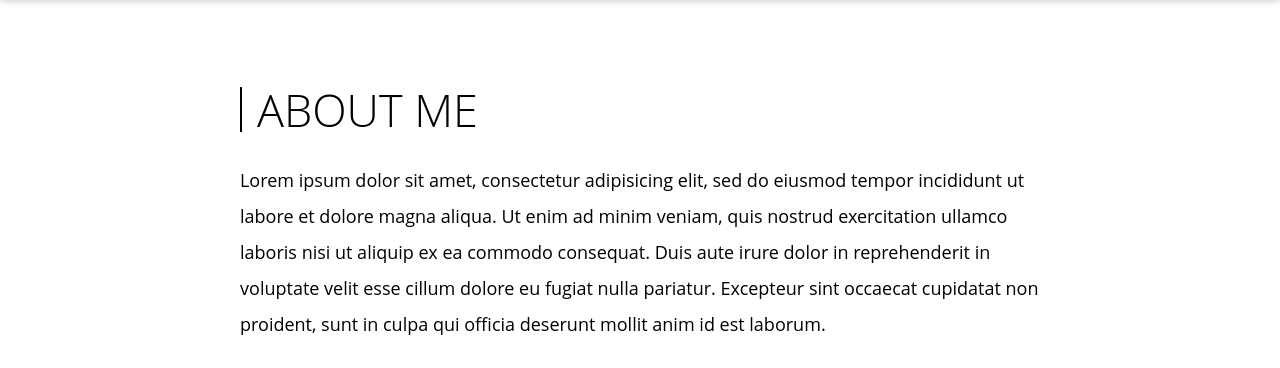
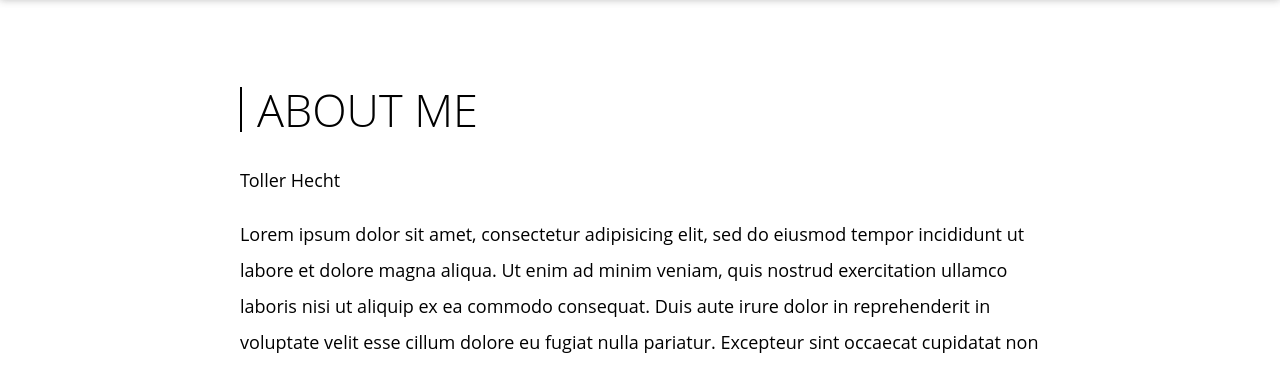
Before and after one commit to karabenemsi/AckerDemo, a plain HTML site: page index.html in a window 1280 px wide. Shown: the part 363-731 px from the top of the page. Drawn offline with Linux system fonts and the light colour scheme.

Commit message:
Neue Zeile

```diff
--- a/index.html
+++ b/index.html
@@ -25,6 +25,7 @@
     <main>
       <section>
         <h1>About Me</h1>
+        <p>Toller Hecht</p>
         <p>Lorem ipsum dolor sit amet, consectetur adipisicing elit, sed do eiusmod tempor incididunt ut labore et dolore magna aliqua. Ut enim ad minim veniam, quis nostrud exercitation ullamco laboris nisi ut aliquip ex ea commodo consequat. Duis aute irure dolor in reprehenderit in voluptate velit esse cillum dolore eu fugiat nulla pariatur. Excepteur sint occaecat cupidatat non proident, sunt in culpa qui officia deserunt mollit anim id est laborum.
         </p>
         <img src="assets/img/imgstock1.jpg" alt="DemoImage">
```
